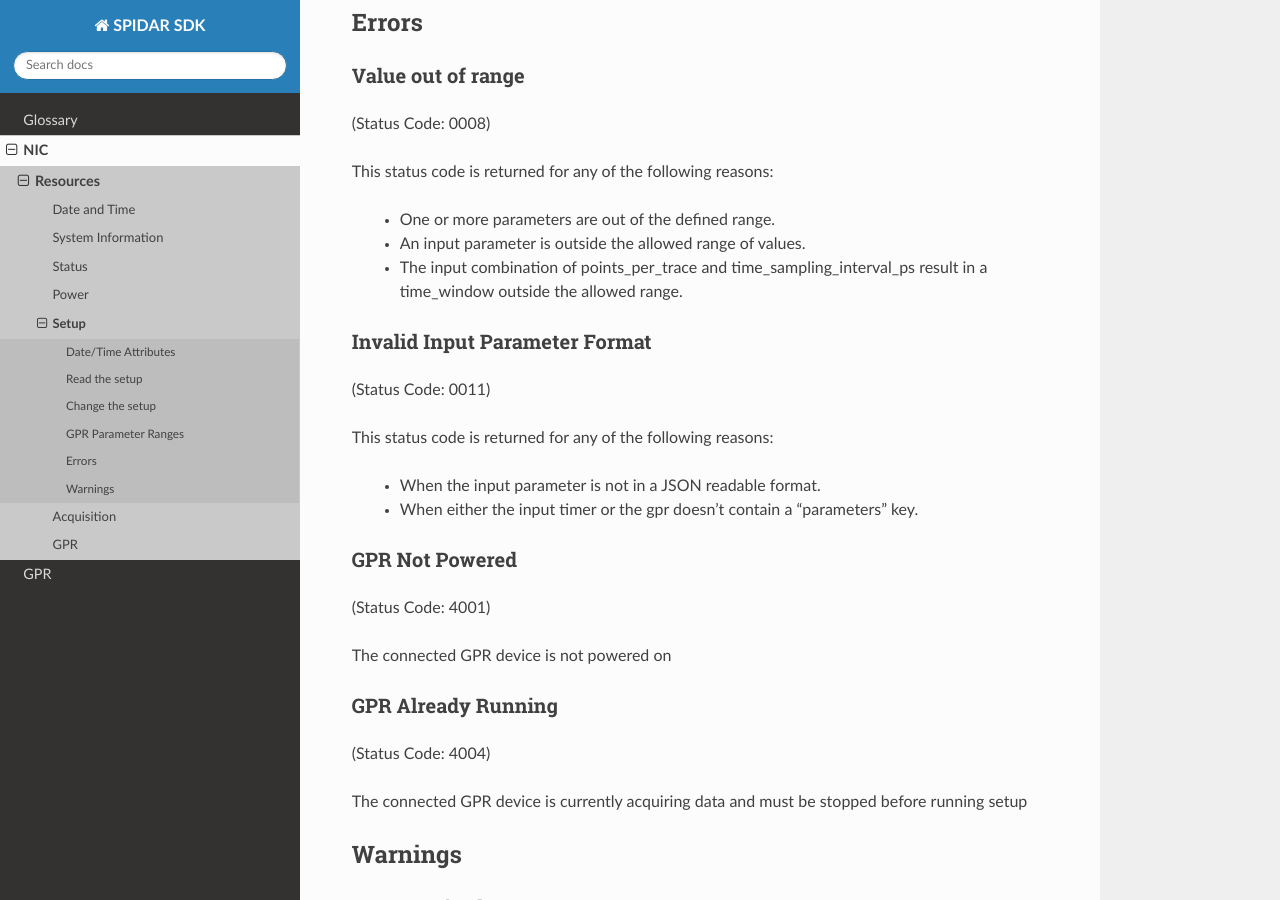
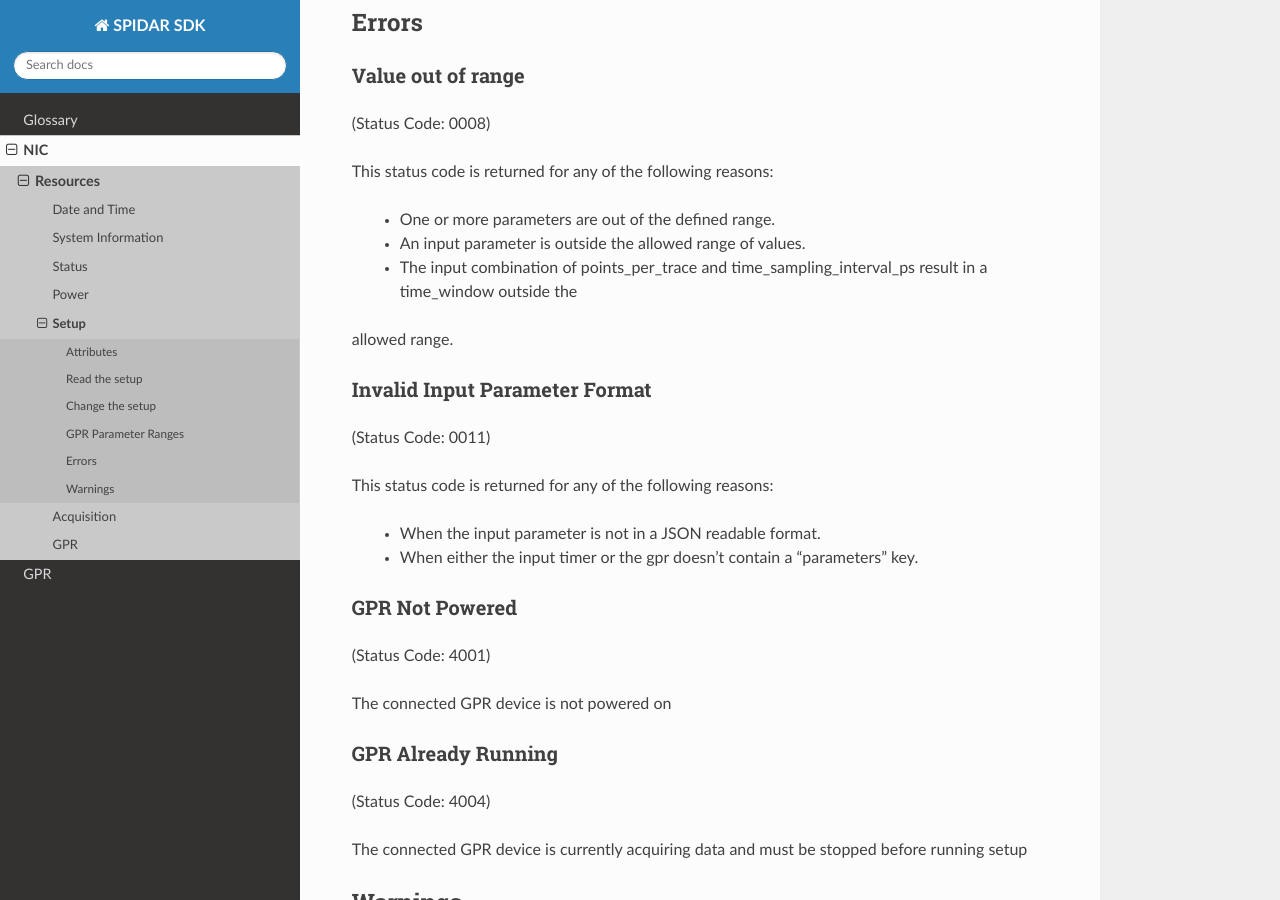
Before and after one commit to SensoftInc/spidar-sdk, a Sphinx documentation site: the page built from docs/nic_setup.rst, in a window 1280 px wide and 900 px high, scrolled down 2440 px. Built offline with Sphinx 7.4.7 and the Read the Docs theme 2.0.0, drawn with Linux system fonts in a browser that asks for light colours; some of the changed text lies outside the part shown.

Commit message:
Normalize NIC setup

```diff
--- a/docs/nic.rst
+++ b/docs/nic.rst
@@ -25,6 +25,6 @@ Resources
    nic_system_info
    nic_status
    nic_power
-   setup
+   nic_setup
    nic_acquisition
    gpr
--- a/docs/setup.rst
+++ b/docs/nic_setup.rst
@@ -1,5 +1,6 @@
+*****
 Setup
-#####
+*****
 
 This resource allows the client to get or set the configuration of devices connected to the NIC.
 
@@ -15,8 +16,8 @@ This resource allows the client to get or set the configuration of devices conne
      - * GET: Read the parameter structure from all connected devices.
        * PUT: Set the parameter structure for any or all connected devices.
 
-Date/Time Attributes
-********************
+Attributes
+==========
 
 .. list-table::
    :widths: 25 25 50
@@ -51,10 +52,12 @@ Date/Time Attributes
      - Method used for triggering GPR trace acquisition. Must be "Free" or "Pulse".
    * - window_time_shift_ps
      - Integer
-     - Offset used to position the receiver's recording window within range of the transmitter pulse. For monostatic GPRs, the window time shift reference is the calibrated value necessary to place first break at point 1 on the trace.
+     - Offset used to position the receiver's recording window within range of the transmitter pulse. For monostatic
+       GPRs, the window time shift reference is the calibrated value necessary to place first break at point 1 on the
+       trace.
 
 Read the setup
-**************
+==============
 
 Sample request
 --------------
@@ -94,11 +97,10 @@ Sample response data
     }
 
 Change the setup
-****************
+================
 
 Sample request
 --------------
-
 
 .. tabs::
 
@@ -138,7 +140,7 @@ Sample response
 
 
 GPR Parameter Ranges
-*********************
+====================
 
 .. list-table::
    :widths: 60 25 30 25 100
@@ -182,7 +184,7 @@ GPR Parameter Ranges
 
 
 Errors
-******
+======
 
 Value out of range
 ------------------
@@ -192,7 +194,8 @@ This status code is returned for any of the following reasons:
 
     - One or more parameters are out of the defined range.
     - An input parameter is outside the allowed range of values.
-    - The input combination of points_per_trace and time_sampling_interval_ps result in a time_window outside the allowed range.
+    - The input combination of points_per_trace and time_sampling_interval_ps result in a time_window outside the
+allowed range.
 
 Invalid Input Parameter Format
 ------------------------------
@@ -216,16 +219,18 @@ GPR Already Running
 The connected GPR device is currently acquiring data and must be stopped before running setup
 
 Warnings
-********
+========
 
 Unrecognized Input
 ------------------
 (Status Code: 912)
 
-This warning is returned if any of the input parameters were unrecognized and as a result did not apply any changes to the system
+This warning is returned if any of the input parameters were unrecognized and as a result did not apply any changes to
+the system
 
 Modified Input
 --------------
 (Status Code: 913)
 
-This warning is returned when an input value is not in the proper resolution. The input value will be rounded to the closest valid value and accepted
+This warning is returned when an input value is not in the proper resolution. The input value will be rounded to the
+closest valid value and accepted
```
